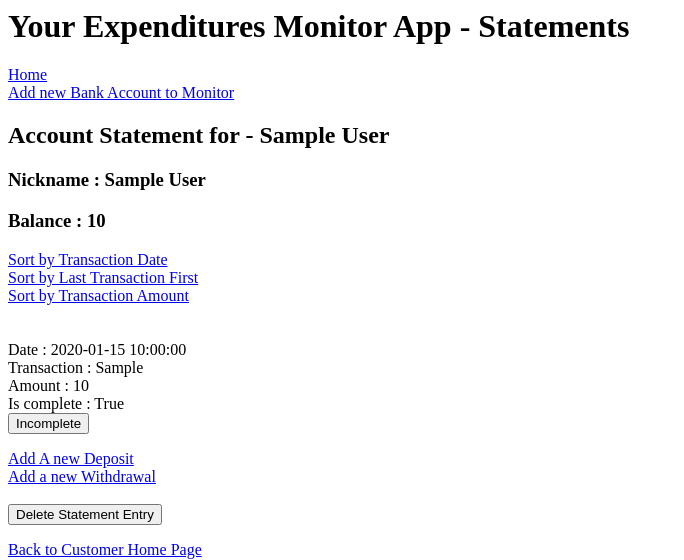
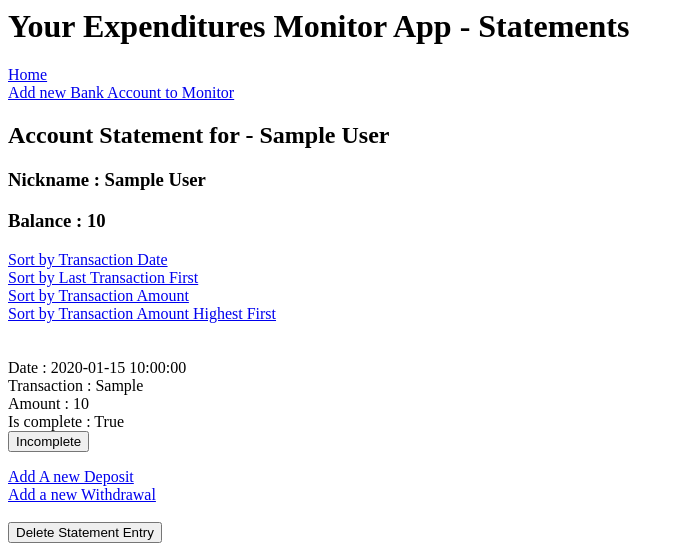
Before and after one commit to ope079/expenditure-tracker, a Flask app: page /statements/1 in a window 1280 px wide. Shown: the top 560 px of the page, without its empty margins (0-684 px from the left). Run offline with Flask 2, Linux system fonts and the light colour scheme; tables that the repository leaves empty hold one stand-in row (values such as "Sample post").

Commit message:
fixed sorting of statement

```diff
--- a/application/routes.py
+++ b/application/routes.py
@@ -112,20 +112,26 @@ def statements(id):
     statements = account.transactions.all()
     return render_template("statements.html", title="Statements", statements=statements, account=account)
 
-@app.route('/statements/<int:id>', methods=['GET'])
+@app.route('/sortStatements/<int:id>', methods=['GET'])
 def sortStatements(id):
     account = Accounts.query.filter_by(id=id).first()
-    statements = account.transactions.all().order_by(statements.transaction_date)
-    return redirect(url_for("statements.html", title="Statements", statements=statements, account=account))
+    statements = account.transactions.order_by(Transaction.transaction_date).all()
+    return render_template("statements.html", id=id, title="Statements", statements=statements, account=account)
 
-@app.route('/statements/<int:id>', methods=['GET'])
+@app.route('/sortStatementsDes/<int:id>', methods=['GET'])
 def sortStatementsDesc(id):
     account = Accounts.query.filter_by(id=id).first()
-    statements = account.transactions.order_by(statements.transaction_date.desc())
-    return redirect(url_for("statements.html", title="Statements", statements=statements, account=account))
+    statements = account.transactions.order_by(Transaction.transaction_date.desc()).all()
+    return render_template("statements.html", id=id, title="Statements", statements=statements, account=account)
 
-@app.route('/statements/<int:id>', methods=['GET'])
+@app.route('/sortStatementsAmount/<int:id>', methods=['GET'])
 def sortStatementsAmount(id):
     account = Accounts.query.filter_by(id=id).first()
-    statements = account.transactions.order_by(statements.transaction_amount)
-    return redirect(url_for("statements.html", title="Statements", statements=statements, account=account))
+    statements = account.transactions.order_by(Transaction.transaction_amount).all()
+    return render_template("statements.html", id=id, title="Statements", statements=statements, account=account)
+
+@app.route('/sortStatementsAmountDesc/<int:id>', methods=['GET'])
+def sortStatementsAmountDesc(id):
+    account = Accounts.query.filter_by(id=id).first()
+    statements = account.transactions.order_by(Transaction.transaction_amount.desc()).all()
+    return render_template("statements.html", id=id, title="Statements", statements=statements, account=account)
--- a/application/templates/statements.html
+++ b/application/templates/statements.html
@@ -10,6 +10,8 @@
 <a href="{{ url_for('sortStatementsDesc', id=account.id) }}">Sort by Last Transaction First</a>
         <br>
 <a href="{{ url_for('sortStatementsAmount', id=account.id) }}">Sort by Transaction Amount</a>
+        <br>
+<a href="{{ url_for('sortStatementsAmountDesc', id=account.id) }}">Sort by Transaction Amount Highest First</a>
         <br>
         <br>
 
```
Also changed, not shown: application/data.db.
